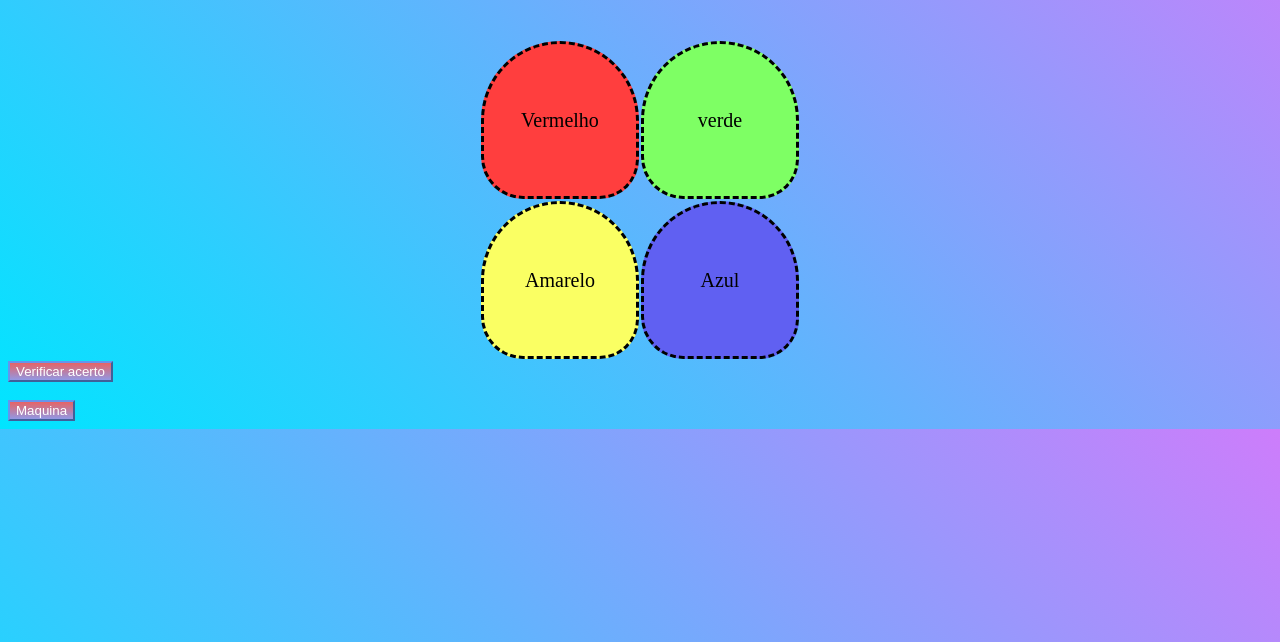
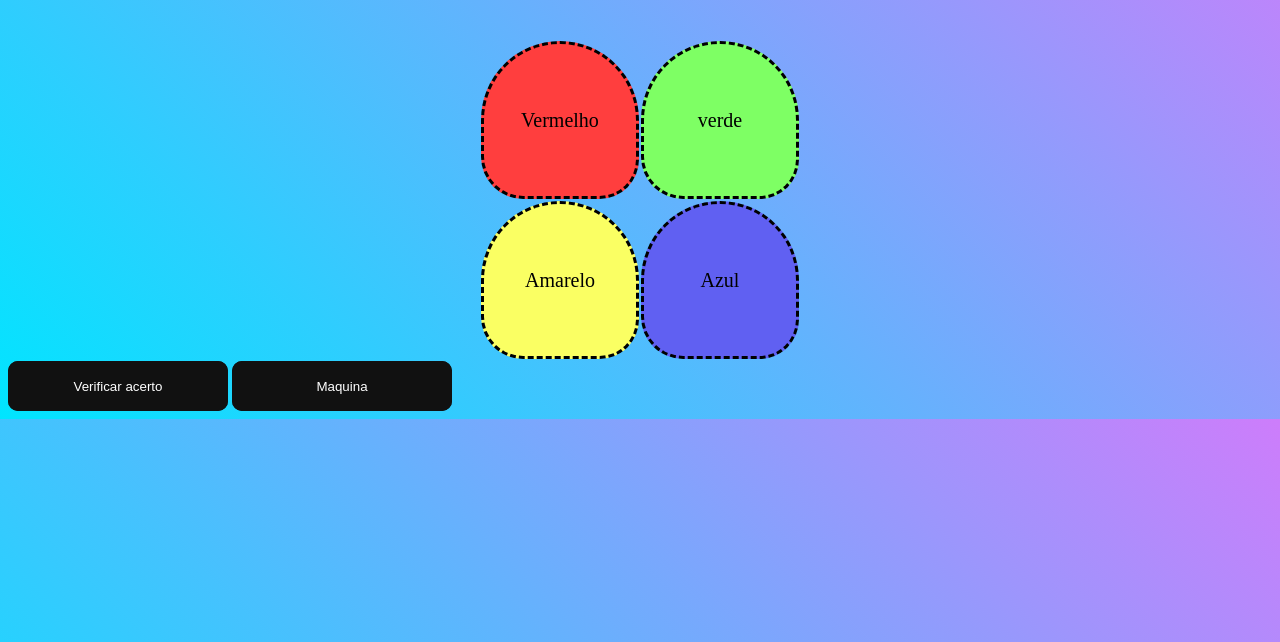
Before and after one commit to Rebeca-reis16/Genius, a plain HTML site: page index.html in a window 1280 px wide. Shown: the part 158-800 px from the top of the page. Drawn offline with Linux system fonts and the light colour scheme.

Commit message:
atualização do css

```diff
--- a/index.html
+++ b/index.html
@@ -25,8 +25,8 @@
         </table>
     </div>
     <div id="botão">
-    <button id="verificar">Verificar acerto</button><br><br>
-    <button id="jogadorMaquina">Maquina</button>
+    <button id="verificar" class="glow-on-hover" type="button">Verificar acerto</button> <button id="jogadorMaquina"  class="glow-on-hover" type="button">Maquina</button>
+
     </div>
     <script src="./script.js"></script>
 
--- a/style.css
+++ b/style.css
@@ -69,3 +69,65 @@
    border-color: cornflowerblue;
    background: linear-gradient(#e66465, #9198e5);
 }
+.glow-on-hover {
+    width: 220px;
+    height: 50px;
+    border: none;
+    outline: none;
+    color: #fff;
+    background: #111;
+    cursor: pointer;
+    position: relative;
+    z-index: 0;
+    border-radius: 10px;
+}
+
+.glow-on-hover:before {
+    content: '';
+    background: linear-gradient(45deg, #00b7ff, #917cf9, #0022ff, #48ff00, #00ffd5, #002bff, #7a00ff, #ff00c8, #ff0000);
+    position: absolute;
+    top: -2px;
+    left:-2px;
+    background-size: 400%;
+    z-index: -1;
+    filter: blur(5px);
+    width: calc(100% + 4px);
+    height: calc(100% + 4px);
+    animation: glowing 20s linear infinite;
+    opacity: 0;
+    transition: opacity .3s ease-in-out;
+    border-radius: 10px;
+}
+
+.glow-on-hover:active {
+    color: #000
+}
+
+.glow-on-hover:active:after {
+    background: transparent;
+}
+
+.glow-on-hover:hover:before {
+    opacity: 1;
+}
+
+.glow-on-hover:after {
+    z-index: -1;
+    content: '';
+    position: absolute;
+    width: 100%;
+    height: 100%;
+    background: #111;
+    left: 0;
+    top: 0;
+    border-radius: 10px;
+}
+
+@keyframes glowing {
+    0% { background-position: 0 0; }
+    50% { background-position: 400% 0; }
+    100% { background-position: 0 0; }
+}
+
+
+Resources
```
